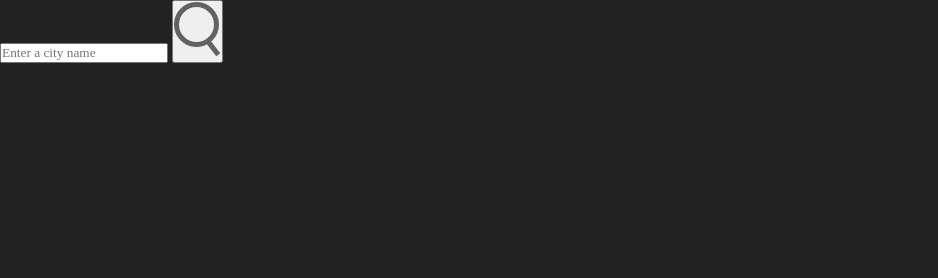
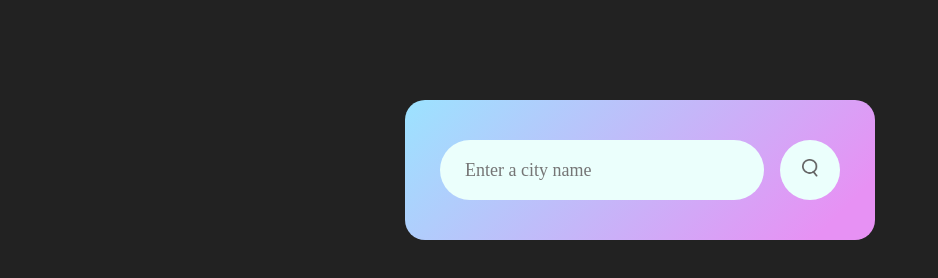
Before and after one commit to amalary/weatherAPP, a plain HTML site: page index.html in a window 1280 px wide. Shown: the whole page, without its empty margins (0-938 px from the left). Drawn offline with Linux system fonts and the light colour scheme.

Commit message:
CSS styling

```diff
--- a/style/main.css
+++ b/style/main.css
@@ -8,3 +8,52 @@
 body{
   background: #222;
 }
+
+.card{
+  width: 90%;
+  max-width: 470px;
+  background: linear-gradient(135deg, #9ce3ff 0%,  rgb(231, 145, 244)90%);
+  color: #fff;
+  margin: 100px auto 0;
+  border-radius:20px;
+  padding: 40px 35px;
+  text-align: center;
+}
+
+.searchBar{
+
+  width: 100%;
+  display: flex;
+  align-items: center;
+  justify-content: space-between;
+}
+
+.searchBar input {
+  border: 0;
+  outline: 0;
+  background: #ebfffc;
+  color:#555;
+  padding: 10px 25px;
+  height: 60px;
+  border-radius: 30px;
+  flex: 1;
+  margin-right: 16px;
+  font-size: 18px;
+}
+
+.searchBar button {
+
+  border: 0;
+  outline: 0;
+  background: #ebfffc;
+  border-radius: 50%;
+  width: 60px;
+  height: 60px;
+  cursor: pointer;
+}
+
+.searchBar button img{
+
+  width: 16px;
+
+}
```
